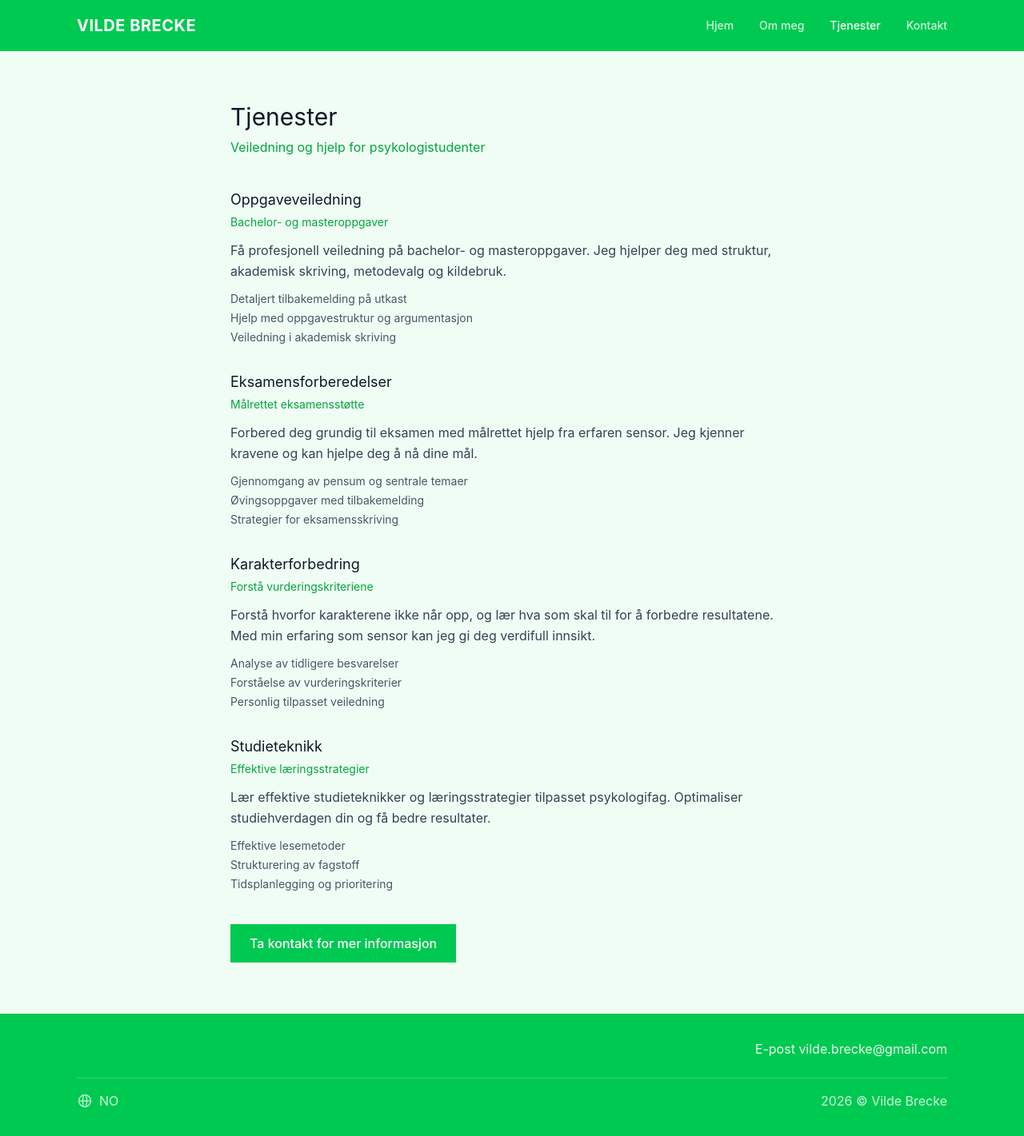
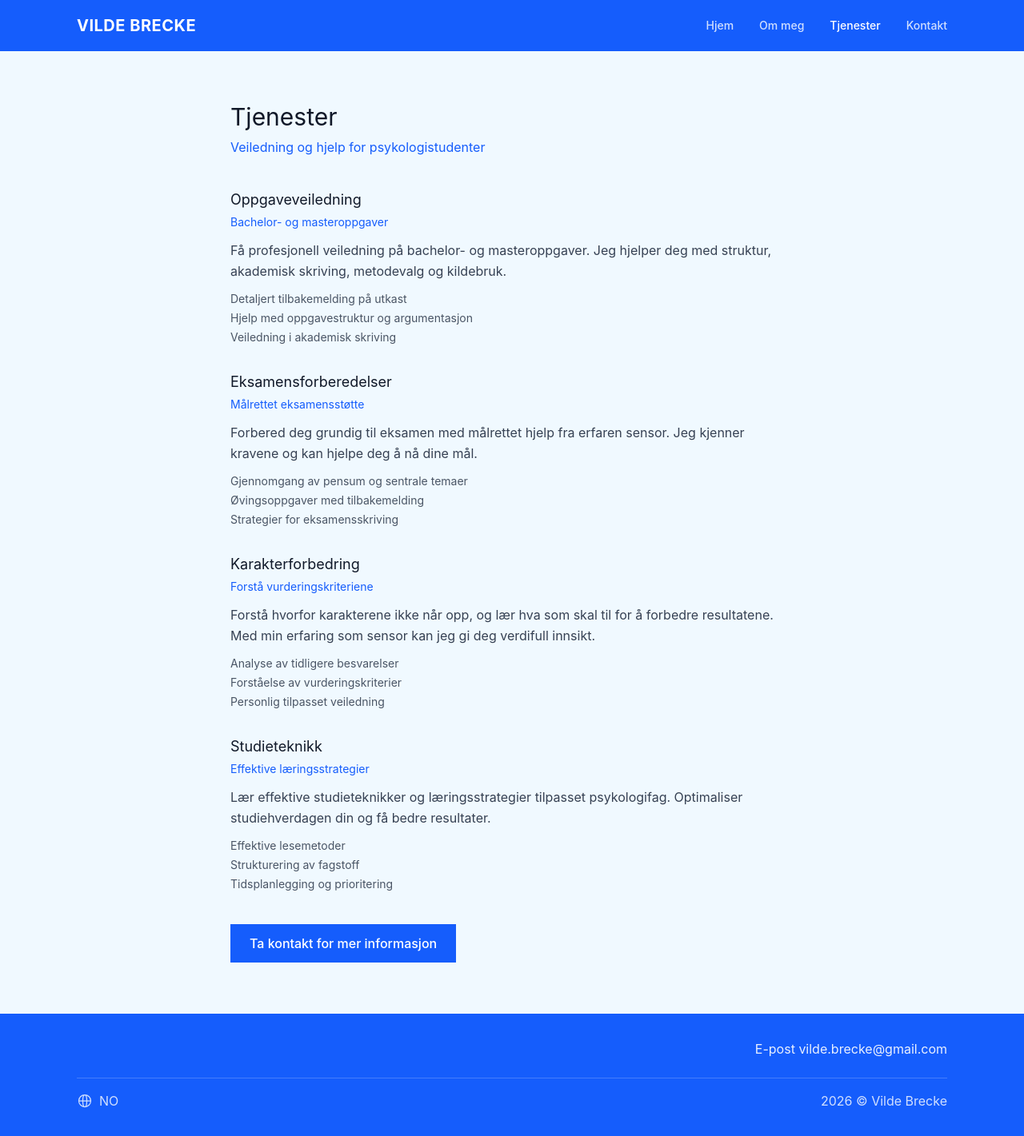
Before and after one commit to lukketsvane/vilde.iverfinne.no, a Next.js app: page /tjenester in a window 1280 px wide. Shown: the whole page at 80% size. Built offline with nearby package versions, Linux system fonts and the light colour scheme.

Commit message:
Change color scheme from green to blue
- Update navigation and footer to blue-600
- Change page backgrounds to sky-50
- Update accent colors and buttons to blue

```diff
--- a/app/components/Footer.tsx
+++ b/app/components/Footer.tsx
@@ -4,7 +4,7 @@ export default function Footer() {
   const currentYear = new Date().getFullYear();
 
   return (
-    <footer className="bg-green-500 text-white">
+    <footer className="bg-blue-600 text-white">
       <div className="max-w-6xl mx-auto px-4 sm:px-6 lg:px-8 py-8">
         {/* Contact links */}
         <div className="flex flex-col items-end gap-2 mb-6">
--- a/app/components/Navigation.tsx
+++ b/app/components/Navigation.tsx
@@ -16,7 +16,7 @@ export default function Navigation() {
   ];
 
   return (
-    <nav className="bg-green-500">
+    <nav className="bg-blue-600">
       <div className="max-w-6xl mx-auto px-4 sm:px-6 lg:px-8">
         <div className="flex justify-between items-center h-16">
           <Link href="/" className="text-lg sm:text-xl font-bold text-white tracking-wide uppercase">
--- a/app/kontakt/page.tsx
+++ b/app/kontakt/page.tsx
@@ -1,12 +1,12 @@
 export default function Kontakt() {
   return (
-    <main className="min-h-screen bg-green-50">
+    <main className="min-h-screen bg-sky-50">
       <div className="max-w-3xl mx-auto px-4 sm:px-6 lg:px-8 py-12 sm:py-16">
         <div className="mb-10">
           <h1 className="text-2xl sm:text-3xl font-normal text-gray-900 mb-2">
             Kontakt
           </h1>
-          <p className="text-green-600 text-base">
+          <p className="text-blue-600 text-base">
             Ta kontakt for en uforpliktende samtale
           </p>
         </div>
@@ -22,7 +22,7 @@ export default function Kontakt() {
               <h2 className="text-lg text-gray-900 mb-1">E-post</h2>
               <a
                 href="mailto:vilde.brecke@gmail.com"
-                className="text-green-600 hover:text-green-700 transition-colors"
+                className="text-blue-600 hover:text-green-700 transition-colors"
               >
                 vilde.brecke@gmail.com
               </a>
@@ -32,7 +32,7 @@ export default function Kontakt() {
               <h2 className="text-lg text-gray-900 mb-1">Telefon</h2>
               <a
                 href="tel:+4748220065"
-                className="text-green-600 hover:text-green-700 transition-colors"
+                className="text-blue-600 hover:text-green-700 transition-colors"
               >
                 +47 48 22 00 65
               </a>
@@ -43,13 +43,13 @@ export default function Kontakt() {
 
             <div>
               <h2 className="text-lg text-gray-900 mb-1">Responstid</h2>
-              <p className="text-green-600">
+              <p className="text-blue-600">
                 Svar innen 1-2 virkedager
               </p>
             </div>
           </div>
 
-          <div className="border-l-2 border-green-500 pl-4 py-2">
+          <div className="border-l-2 border-blue-500 pl-4 py-2">
             <h2 className="text-lg text-gray-900 mb-2">Når du tar kontakt</h2>
             <p className="text-gray-700 mb-3">
               Fortell gjerne litt om:
--- a/app/layout.tsx
+++ b/app/layout.tsx
@@ -18,7 +18,7 @@ export const viewport: Viewport = {
   width: "device-width",
   initialScale: 1,
   maximumScale: 1,
-  themeColor: "#22c55e",
+  themeColor: "#2563eb",
 };
 
 export default function RootLayout({
--- a/app/om-meg/page.tsx
+++ b/app/om-meg/page.tsx
@@ -2,7 +2,7 @@ import Image from "next/image";
 
 export default function OmMeg() {
   return (
-    <main className="min-h-screen bg-green-50">
+    <main className="min-h-screen bg-sky-50">
       <div className="max-w-3xl mx-auto px-4 sm:px-6 lg:px-8 py-12 sm:py-16">
         <div className="mb-10 flex flex-col sm:flex-row sm:items-start gap-6">
           <div className="flex-shrink-0">
@@ -18,7 +18,7 @@ export default function OmMeg() {
             <h1 className="text-2xl sm:text-3xl font-normal text-gray-900 mb-2">
               Vilde Brecke
             </h1>
-            <p className="text-green-600 text-base">
+            <p className="text-blue-600 text-base">
               Ph.d. i psykologi
             </p>
           </div>
@@ -48,15 +48,15 @@ export default function OmMeg() {
             <div className="space-y-2">
               <div>
                 <p className="text-gray-900">Sensor på universitets- og høyskolenivå</p>
-                <p className="text-green-600 text-sm">Flere års erfaring</p>
+                <p className="text-blue-600 text-sm">Flere års erfaring</p>
               </div>
               <div>
                 <p className="text-gray-900">Veiledning av studenter</p>
-                <p className="text-green-600 text-sm">Bachelor- og masternivå</p>
+                <p className="text-blue-600 text-sm">Bachelor- og masternivå</p>
               </div>
               <div>
                 <p className="text-gray-900">Undervisning</p>
-                <p className="text-green-600 text-sm">Ulike psykologifag</p>
+                <p className="text-blue-600 text-sm">Ulike psykologifag</p>
               </div>
             </div>
           </div>
--- a/app/page.tsx
+++ b/app/page.tsx
@@ -1,12 +1,12 @@
 export default function Home() {
   return (
-    <main className="min-h-screen bg-green-50">
+    <main className="min-h-screen bg-sky-50">
       <div className="max-w-3xl mx-auto px-4 sm:px-6 lg:px-8 py-12 sm:py-16">
         <div className="mb-10">
           <h1 className="text-2xl sm:text-3xl font-normal text-gray-900 mb-2">
             Velkommen
           </h1>
-          <p className="text-green-600 text-base">
+          <p className="text-blue-600 text-base">
             Psykologhjelp for studenter
           </p>
         </div>
@@ -26,14 +26,14 @@ export default function Home() {
             </p>
           </div>
 
-          <div className="border-l-2 border-green-500 pl-4 py-2">
+          <div className="border-l-2 border-blue-500 pl-4 py-2">
             <p className="text-lg text-gray-900 mb-1">
               Jeg vil gjerne bistå deg
             </p>
-            <p className="text-green-600">
+            <p className="text-blue-600">
               - Vilde
             </p>
-            <p className="text-sm text-green-600 mt-1">
+            <p className="text-sm text-blue-600 mt-1">
               Ph.d. i psykologi med flere års erfaring som sensor
             </p>
           </div>
@@ -42,7 +42,7 @@ export default function Home() {
         <div className="mt-10">
           <a
             href="/kontakt"
-            className="inline-block bg-green-500 text-white px-6 py-3 font-medium text-base hover:bg-green-600 transition-colors"
+            className="inline-block bg-blue-600 text-white px-6 py-3 font-medium text-base hover:bg-blue-700 transition-colors"
           >
             Ta kontakt
           </a>
--- a/app/tjenester/page.tsx
+++ b/app/tjenester/page.tsx
@@ -1,12 +1,12 @@
 export default function Tjenester() {
   return (
-    <main className="min-h-screen bg-green-50">
+    <main className="min-h-screen bg-sky-50">
       <div className="max-w-3xl mx-auto px-4 sm:px-6 lg:px-8 py-12 sm:py-16">
         <div className="mb-10">
           <h1 className="text-2xl sm:text-3xl font-normal text-gray-900 mb-2">
             Tjenester
           </h1>
-          <p className="text-green-600 text-base">
+          <p className="text-blue-600 text-base">
             Veiledning og hjelp for psykologistudenter
           </p>
         </div>
@@ -14,7 +14,7 @@ export default function Tjenester() {
         <div className="space-y-8">
           <div>
             <h2 className="text-lg text-gray-900 mb-1">Oppgaveveiledning</h2>
-            <p className="text-green-600 text-sm mb-3">
+            <p className="text-blue-600 text-sm mb-3">
               Bachelor- og masteroppgaver
             </p>
             <p className="text-gray-700 text-base leading-relaxed mb-3">
@@ -30,7 +30,7 @@ export default function Tjenester() {
 
           <div>
             <h2 className="text-lg text-gray-900 mb-1">Eksamensforberedelser</h2>
-            <p className="text-green-600 text-sm mb-3">
+            <p className="text-blue-600 text-sm mb-3">
               Målrettet eksamensstøtte
             </p>
             <p className="text-gray-700 text-base leading-relaxed mb-3">
@@ -46,7 +46,7 @@ export default function Tjenester() {
 
           <div>
             <h2 className="text-lg text-gray-900 mb-1">Karakterforbedring</h2>
-            <p className="text-green-600 text-sm mb-3">
+            <p className="text-blue-600 text-sm mb-3">
               Forstå vurderingskriteriene
             </p>
             <p className="text-gray-700 text-base leading-relaxed mb-3">
@@ -62,7 +62,7 @@ export default function Tjenester() {
 
           <div>
             <h2 className="text-lg text-gray-900 mb-1">Studieteknikk</h2>
-            <p className="text-green-600 text-sm mb-3">
+            <p className="text-blue-600 text-sm mb-3">
               Effektive læringsstrategier
             </p>
             <p className="text-gray-700 text-base leading-relaxed mb-3">
@@ -80,7 +80,7 @@ export default function Tjenester() {
         <div className="mt-10">
           <a
             href="/kontakt"
-            className="inline-block bg-green-500 text-white px-6 py-3 font-medium text-base hover:bg-green-600 transition-colors"
+            className="inline-block bg-blue-600 text-white px-6 py-3 font-medium text-base hover:bg-blue-700 transition-colors"
           >
             Ta kontakt for mer informasjon
           </a>
```
